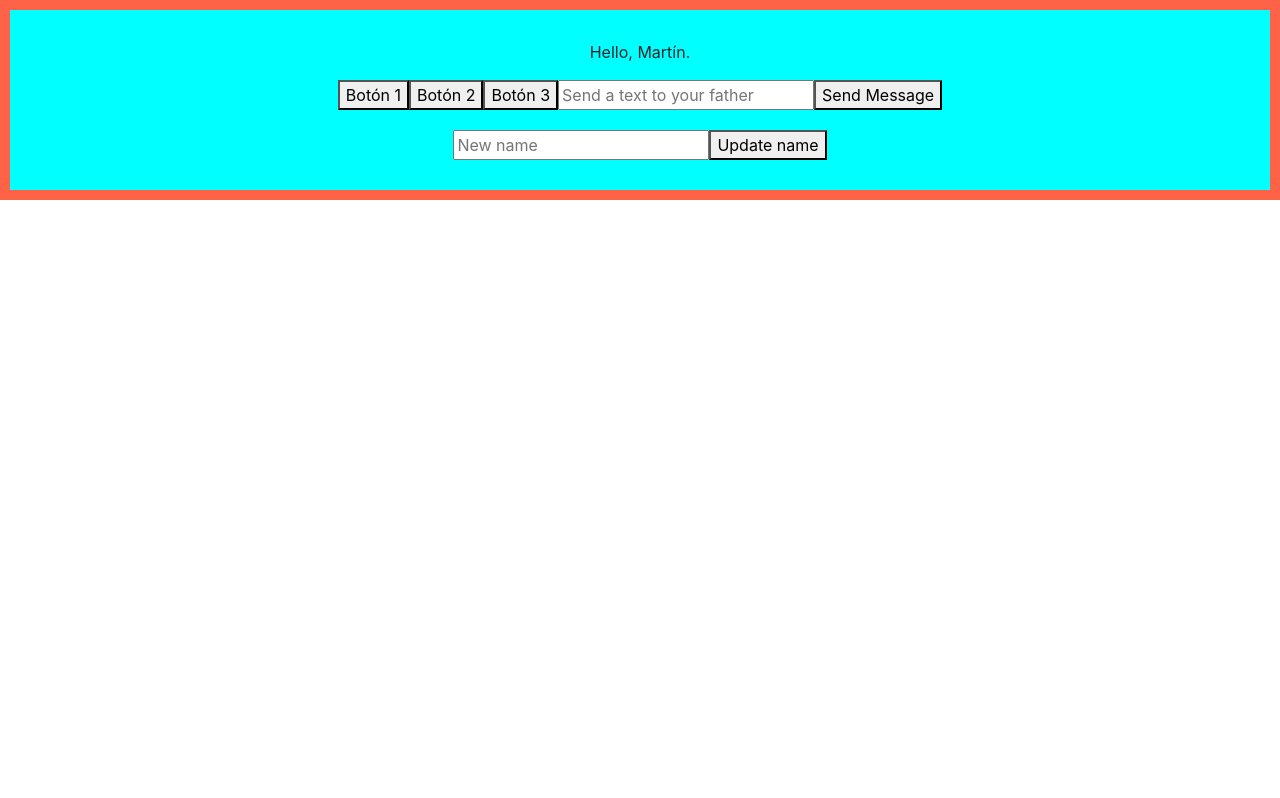
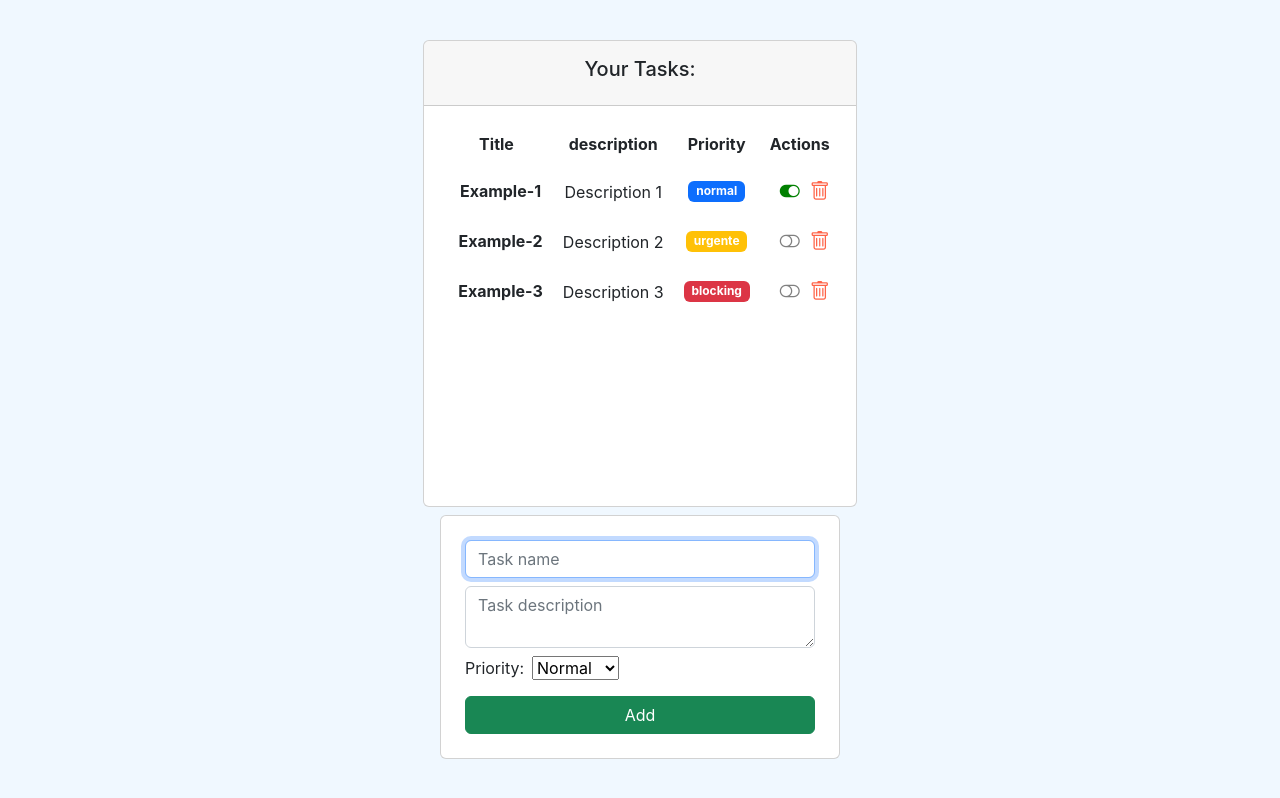
Before and after one commit to StivenAAmayaS/Aprendiendo-React-en-OB, a React (Create React App) app: page / in a window 1280 px wide. Built offline with nearby package versions, Linux system fonts and the light colour scheme.

Commit message:
Sesión 9: Avance y dando estilos

```diff
--- a/package.json
+++ b/package.json
@@ -9,9 +9,12 @@
     "bootstrap": "^5.2.3",
     "bootstrap-icons": "^1.10.3",
     "node-sass": "^7.0.3",
+    "path-browserify": "^1.0.1",
     "react": "^18.2.0",
     "react-dom": "^18.2.0",
     "react-scripts": "5.0.1",
+    "stream-browserify": "^3.0.0",
+    "util": "^0.12.5",
     "web-vitals": "^2.1.4"
   },
   "scripts": {
--- a/src/App.css
+++ b/src/App.css
@@ -40,3 +40,20 @@
 h1 {
   color: tomato;
 }
+
+body {
+  display: flex;
+  align-items: center;
+  justify-content: center;
+  padding-top: 40px;
+  padding-bottom: 40px;
+  background-color: aliceblue;
+}
+
+thead, tbody, tfoot, tr, td, th {
+  padding: 10px;
+}
+
+.card-body::-webkit-scrollbar {
+  display: none;
+}
--- a/src/App.js
+++ b/src/App.js
@@ -1,5 +1,6 @@
-import './App.css';
-// import TasklistComponent from './components/container/task_list';
+import "./App.css";
+import TasklistComponent from './components/container/task_list';
+
 // import Greeting from './components/pure/greeting';
 // import GreetingF from './components/pure/greetingF';
 // import ContactListComponent from './components/container/ContactListComponent';
@@ -9,7 +10,7 @@
 // import { Ejemplo4 } from './hooks/ejemplo4';
 // import { GreetingStyled } from './components/pure/greetingStyled';
 // import Clock from './ejercicios/ejercicio_seiones_4_5_6';
-import Father  from './components/container/Father';
+// import Father  from './components/container/Father';
 
 function App() {
   return (
@@ -17,7 +18,6 @@
       {/* <header className="App-header"> */}
       {/* <Greeting name="Stiven"></Greeting> */}
       {/* <GreetingF name="Stiven"/> */}
-        {/* <TasklistComponent></TasklistComponent> */}
       {/* <ContactListComponent></ContactListComponent> */}
 
       {/* Ejemplos de uso de Hooks */}
@@ -34,7 +34,9 @@
       {/* </header> */}
 
       {/* Getion de eventos */}
-      <Father></Father>
+      {/* <Father></Father> */}
+
+      <TasklistComponent></TasklistComponent>
     </div>
   );
 }
--- a/src/components/container/task_list.jsx
+++ b/src/components/container/task_list.jsx
@@ -8,7 +8,7 @@
 import "../../styles/task.scss";
 import TaskForm from "../pure/forms/taskForm";
 
-const TasklistComponent = (props) => {
+const TasklistComponent = () => {
   const defaultTaks1 = new Task(
     "Example-1",
     "Description 1",
@@ -49,12 +49,33 @@
     };
   }, [tasks]);
 
-  const changeCompleted = (id) => {
-    console.log("TODO: cambiar estado de una tarea");
-  };
+  function completedTask(task) {
+    console.log("Complete this Task:", task);
+    const index = tasks.indexOf(task);
+    const tempTasks = [...tasks];
+    tempTasks[index].completed = !tempTasks[index].completed;
+    // We update the state of the component with the new list of tasks and it will update the iteration of the task in order to show the task updated
+    setTasks(tempTasks);
+  }
+
+  function deleteTask(task) {
+    console.log("Delete this Task:", task);
+    const index = tasks.indexOf(task);
+    const tempTasks = [...tasks];
+    tempTasks.splice(index, 1);
+    setTasks(tempTasks);
+  }
+
+  function addTask(task) {
+    console.log("Delete this Task:", task);
+    const index = tasks.indexOf(task);
+    const tempTasks = [...tasks];
+    tempTasks.push(task);
+    setTasks(tempTasks);
+  }
 
   return (
-    <div>
+    <div className="d-flex flex-column justify-content-center align-items-center gap-2">
       <div className="col-12">
         <div className="card">
           {/* card header {title} */}
@@ -65,7 +86,11 @@
           <div
             className="card-body"
             data-mdb-perfect-scrollbar="true"
-            style={{ position: "relative", height: "400px" }}
+            style={{
+              position: "relative",
+              height: "400px",
+              overflowY: "auto"
+            }}
           >
             <table>
               <thead>
@@ -79,15 +104,20 @@
               <tbody>
                 {tasks.map((task, index) => {
                   return (
-                    <TaskComponent key={index} task={task}></TaskComponent>
+                    <TaskComponent
+                      key={index}
+                      task={task}
+                      complete={completedTask}
+                      remove={deleteTask}
+                    ></TaskComponent>
                   );
                 })}
               </tbody>
             </table>
           </div>
-          <TaskForm></TaskForm>
         </div>
       </div>
+      <TaskForm add={addTask}></TaskForm>
     </div>
   );
 };
--- a/src/components/pure/forms/taskForm.jsx
+++ b/src/components/pure/forms/taskForm.jsx
@@ -1,9 +1,73 @@
-import React from 'react'
+import React, { useRef } from "react";
+import PropTypes from "prop-types";
+import { LEVELS } from "../../../models/levels_enum";
+import { Task } from "../../../models/task_class";
 
-const TaskForm = () => {
+const TaskForm = ({ add }) => {
+  const nameRef = useRef("");
+  const descriptionRef = useRef("");
+  const levelRef = useRef(LEVELS.NORMAL);
+
+  function addTask(e) {
+    e.preventDefault();
+    const newTask = new Task(
+      nameRef.current.value,
+      descriptionRef.current.value,
+      false,
+      levelRef.current.value
+    );
+    add(newTask);
+  }
+
   return (
-    <div>TaskForm</div>
-  )
-}
+    <div className="card d-flex justify-content-center align-align-items-center" style={{width: "400px"}}>
+      <form
+        onSubmit={addTask}
+        className="d-flex flex-column justify-content-center align-items-center p-4 gap-3"
+      >
+        <div className="d-flex flex-column gap-2 w-100">
+          <input
+            ref={nameRef}
+            id="inputName"
+            type="text"
+            className="form-control"
+            required
+            autoFocus
+            placeholder="Task name"
+          />
+          <textarea
+            ref={descriptionRef}
+            id="inputDescription"
+            type="text"
+            className="form-control"
+            required
+            placeholder="Task description"
+          />
+          <div className="d-flex gap-2">
+            <label htmlFor="selectLevel" className="sr-only">
+              Priority:
+            </label>
+            <select
+              ref={levelRef}
+              defaultValue={LEVELS.NORMAL}
+              id="selectLevel"
+            >
+              <option value={LEVELS.NORMAL}>Normal</option>
+              <option value={LEVELS.URGENTE}>Urgent</option>
+              <option value={LEVELS.BLOCKING}>Blocking</option>
+            </select>
+          </div>
+        </div>
+        <button type="submit" className="btn btn-success w-100">
+          Add
+        </button>
+      </form>
+    </div>
+  );
+};
+
+TaskForm.propTypes = {
+  add: PropTypes.func.isRequired,
+};
 
 export default TaskForm;
--- a/src/components/pure/task.jsx
+++ b/src/components/pure/task.jsx
@@ -6,7 +6,7 @@
 import "../../styles/task.scss";
 import { LEVELS } from "../../models/levels_enum";
 
-const TaskComponent = ({ task }) => {
+const TaskComponent = ({ task, complete,  remove }) => {
   useEffect(() => {
     console.log("Created Task");
 
@@ -50,14 +50,16 @@
     if (task.completed) {
       return (
         <i
-          className="bi-toggle-on"
+          onClick={() => complete(task)}
+          className="bi-toggle-on task-action"
           style={{ color: "green", fontSize: "20px" }}
         ></i>
       );
     } else {
       return (
         <i
-          className="bi-toggle-off"
+          onClick={() => complete(task)}
+          className="bi-toggle-off task-action"
           style={{ color: "grey", fontSize: "20px" }}
         ></i>
       );
@@ -83,7 +85,8 @@
         {/* TODO: Sustituir por iconos */}
         {taskCompletedIcon()}
         <i
-          className="bi-trash"
+          onClick={() => remove(task)}
+          className="bi-trash task-action"
           style={{ color: "tomato", fontSize: "20px" }}
         ></i>
 
@@ -101,9 +104,10 @@
   );
 };
 
-// eslint-disable-next-line react/no-typos
-TaskComponent.PropTypes = {
-  task: PropTypes.instanceOf(Task),
+TaskComponent.propTypes = {
+  task: PropTypes.instanceOf(Task).isRequired,
+  complete: PropTypes.func.isRequired,
+  remove: PropTypes.func.isRequired,
 };
 
 export default TaskComponent;
--- a/src/styles/task.scss
+++ b/src/styles/task.scss
@@ -1,8 +1,4 @@
-h1 {
-    color: cyan;
+.task-action {
+    cursor: pointer;
+    margin-left: 10px;
 }
-
-.task-name {
-    font-weight: bold;
-    color: cadetblue;
-}
```
Also changed, not shown: 1 other file (tests, documents, lock files or other folders). Lines whose indentation alone changed are shown as unchanged.
